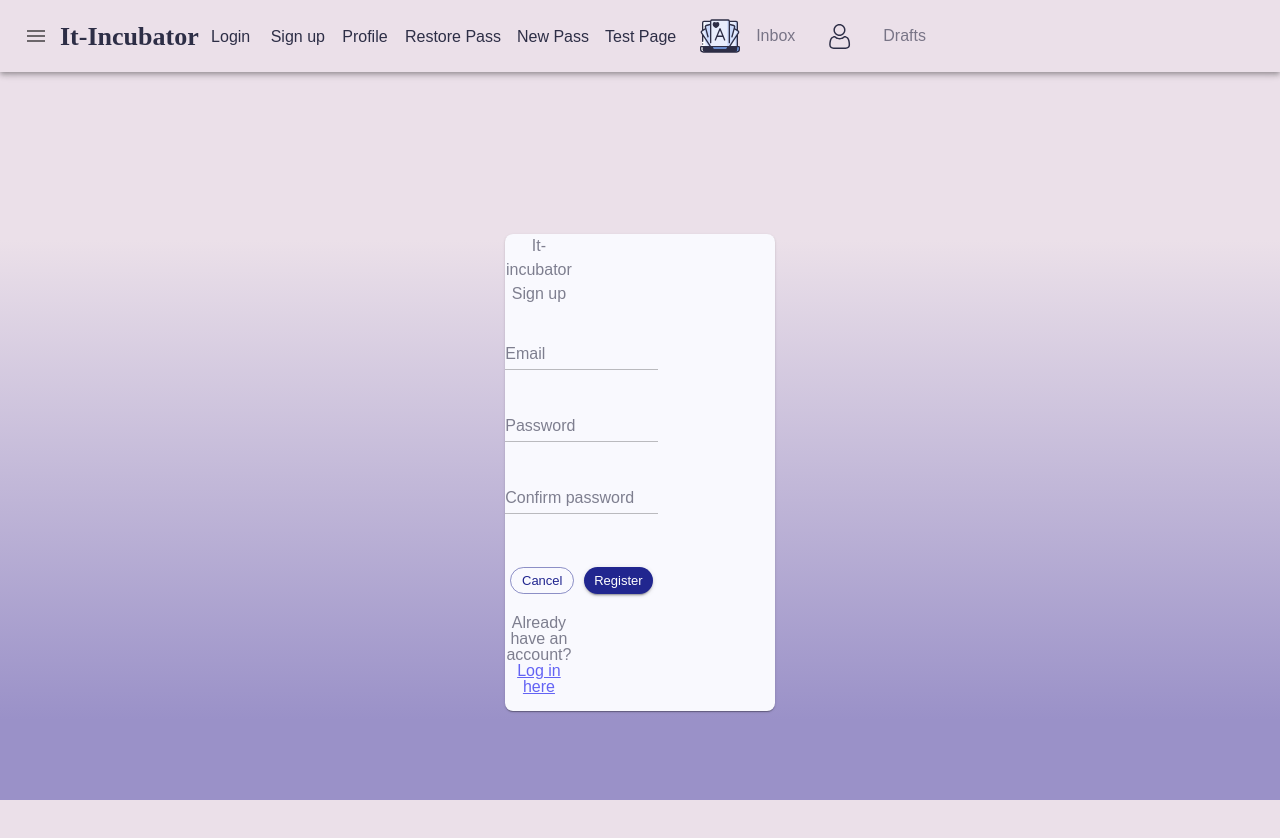
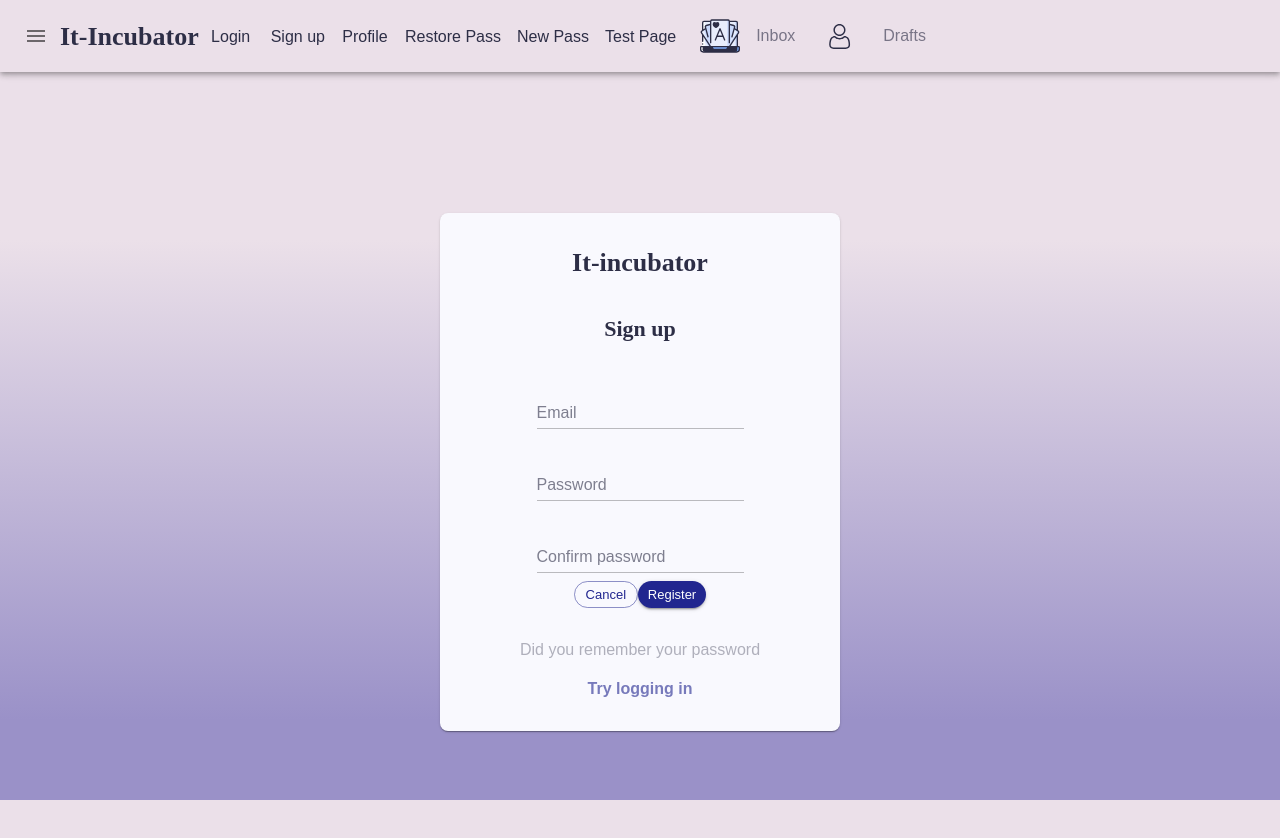
Before and after one commit to maunonen/it-incubator-ignat-project, a React (Create React App) app: page /#/signup in a window 1280 px wide. Shown: the top 838 px of the page. Built offline with nearby package versions, Linux system fonts and the light colour scheme; a web font is replaced by a local one.

Commit message:
add Styles<Theme> from material-ui

```diff
--- a/src/n1-main/m1-ui/Pages/signupPage/SignupPage.tsx
+++ b/src/n1-main/m1-ui/Pages/signupPage/SignupPage.tsx
@@ -2,7 +2,7 @@ import React from 'react'
 import {useFormik} from "formik";
 import {registrationThunk} from "./signupReducer";
 import {useDispatch, useSelector} from "react-redux";
-import {Redirect} from 'react-router-dom';
+import {NavLink, Redirect} from 'react-router-dom';
 import {PATH} from "../../Routes";
 import {AppStoreType} from "../../../m2-bll/redux/store";
 import {
@@ -13,9 +13,9 @@ import {
     Button,
     Grid,
     makeStyles,
-    Theme,
+
     createStyles,
-    Card, Typography
+    Card, Typography, Link, Theme
 } from '@material-ui/core'
 
 
@@ -25,9 +25,30 @@ type FormikErrorType = {
     cfPassword?: string
 }
 
+
 const useStyles = makeStyles<Theme>(theme => createStyles({
     root: {
-        textAlign: "center"
+        textAlign: "center",
+        padding: "30px 30px",
+        //maxWidth: "413px",
+         minWidth : "400px",
+    },
+    formTitle: {
+        marginBottom: "30px",
+    },
+    formSubtitle: {
+        marginBottom: "20px",
+    },
+    formDescription: {
+        marginTop: "20px",
+        marginBottom: "40px",
+    },
+    formLinkTitle: {
+        paddingTop: "30px",
+        paddingBottom: "15px",
+    },
+    formButtonBlock: {
+        margin: "0px 35px"
     }
 }))
 
@@ -82,17 +103,23 @@ const SignupPage: React.FC = () => {
     return (
 
         <Grid container
-              justify="center"
+              justifyContent="center"
               alignItems="center"
               style={{minHeight: '100vh'}}
         >
             <Card
                 className={classes.root}
             >
-                <Grid item xs={3}>
+                <Grid item >
                     <form onSubmit={formik.handleSubmit}>
-                        <Typography>It-incubator</Typography>
-                        <Typography>Sign up</Typography>
+                        <Typography
+                            variant={"h1"}
+                            className={classes.formTitle}
+                        >It-incubator</Typography>
+                        <Typography
+                            variant={"h2"}
+                            className={classes.formSubtitle}
+                        >Sign up</Typography>
                         <FormControl>
 
                             <FormGroup>
@@ -128,10 +155,10 @@ const SignupPage: React.FC = () => {
                             </FormGroup>
 
 
-                            <div style={{display: 'flex', flexDirection: 'row', marginTop: '40px'}}>
+                            <div >
                                 <Button
                                     onClick={() => {formik.resetForm()}}
-                                    style={{margin: '5px'}}
+                                    // style={{margin: '5px'}}
                                     type={'reset'}
                                     variant={'outlined'}
                                     color={'secondary'}
@@ -139,7 +166,7 @@ const SignupPage: React.FC = () => {
 
                                 <Button
 
-                                    style={{margin: '5px'}}
+                                    // style={{margin: '5px'}}
                                     type={'submit'}
                                     variant={'contained'}
                                     color={'primary'}
@@ -148,9 +175,25 @@ const SignupPage: React.FC = () => {
                             </div>
                         </FormControl>
                         <FormLabel>
-                            <p>
-                                Already have an account? <a href="/">Log in here</a>
-                            </p>
+                            {/*<Typography*/}
+                            {/*    variant={"body1"}*/}
+                            {/*    className={classes.formDescription}*/}
+                            {/*    align={"left"}*/}
+                            {/*>*/}
+                            {/*    <p>*/}
+                            {/*        Already have an account? <a href="/">Log in here</a>*/}
+                            {/*    </p>*/}
+                            {/*</Typography>*/}
+                            <Typography
+                                variant={"body1"}
+                                className={classes.formLinkTitle}
+                            >Did you remember your password</Typography>
+                            <Link
+                                component={NavLink}
+                                to={PATH.LOGIN}
+                                color={"textPrimary"}
+                            >Try logging in
+                            </Link>
                         </FormLabel>
                     </form>
 
```
